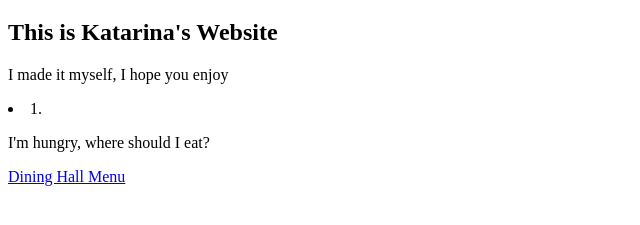
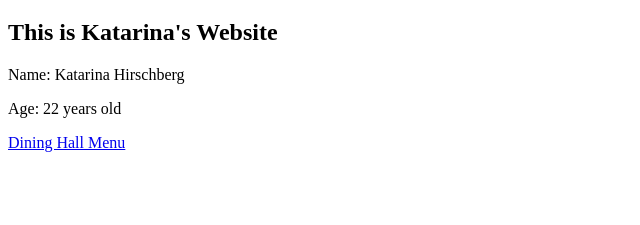
Before and after one commit to KatarinaBH8/CSS, a plain HTML site: page about.html in a window 1280 px wide. Shown: the part 61-286 px from the top of the page, without its empty margins (0-640 px from the left). Drawn offline with Linux system fonts and the light colour scheme.

Commit message:
Update about.html

```diff
--- a/about.html
+++ b/about.html
@@ -6,9 +6,8 @@
     <body>
         <h1>About Me</h1>
         <h2>This is Katarina's Website</h2>
-        <p>I made it myself, I hope you enjoy</p>
-        <li>1.</li>
-        <p>I'm hungry, where should I eat?</p>
+        <p>Name: Katarina Hirschberg</p>
+        <p>Age: 22 years old</p>
         <a href="https://www.brynmawr.edu/inside/offices-services/dining-services/menus-hours">Dining Hall Menu</a>
     </body>
 </html>
```
